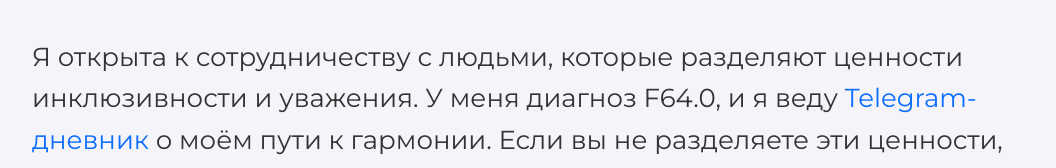
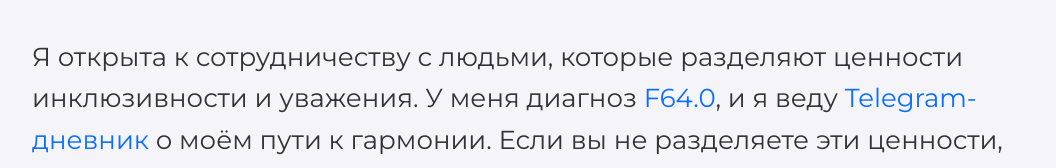
Before and after one commit to alisaversina/goldmine, a plain HTML site: page index.html in a window 1280 px wide. Shown: the part 2980-3148 px from the top of the page, without its empty margins (108-1164 px from the left). Drawn offline with nearby package versions, Linux system fonts and the light colour scheme.

Commit message:
Update index.html

```diff
--- a/index.html
+++ b/index.html
@@ -134,7 +134,7 @@
         </p>
         <h2>Моя идентичность и ценности</h2>
         <p>
-            Я открыта к сотрудничеству с людьми, которые разделяют ценности инклюзивности и уважения. У меня диагноз F64.0, и я веду <a href="https://t.me/trans_for_mation">Telegram-дневник</a> о моём пути к гармонии. Если вы не разделяете эти ценности, мы, вероятно, не сработаемся. Моя цель — найти партнёра, который вдохновится моими уникальными идеями, будет уважать меня как личность и пойдёт со мной честным, смелым путём, превращая креатив в шедевры!
+            Я открыта к сотрудничеству с людьми, которые разделяют ценности инклюзивности и уважения. У меня диагноз <a href="https://icd.who.int/browse10/2019/en#/F64.0" title="Transsexualism">F64.0</a>, и я веду <a href="https://t.me/trans_for_mation">Telegram-дневник</a> о моём пути к гармонии. Если вы не разделяете эти ценности, мы, вероятно, не сработаемся. Моя цель — найти партнёра, который вдохновится моими уникальными идеями, будет уважать меня как личность и пойдёт со мной честным, смелым путём, превращая креатив в шедевры!
         </p>
         <h2>Как со мной связаться?</h2>
         <p>
```
